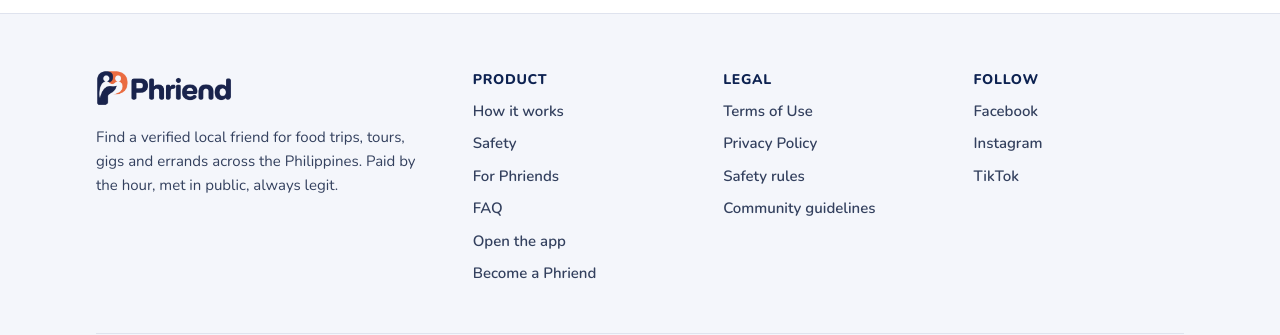
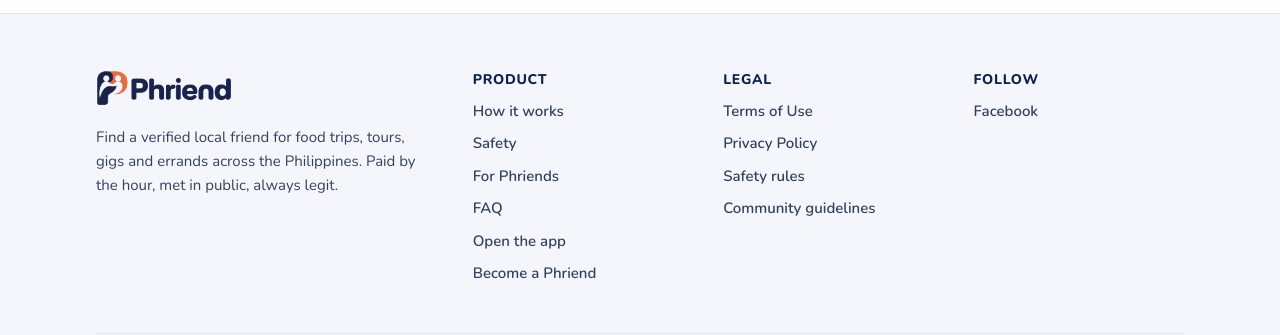
Before and after one commit to newmachinesph/phriend-web, a Next.js app: page / in a window 1280 px wide. Shown: the part 5118-5453 px from the top of the page. Built offline with nearby package versions, Linux system fonts and the light colour scheme; no server answers.

Commit message:
fix(site): link the Facebook page, hide Instagram and TikTok until they exist

```diff
--- a/components/site-footer.tsx
+++ b/components/site-footer.tsx
@@ -9,11 +9,11 @@ const LEGAL = [
   { href: "/community-guidelines", label: "Community guidelines" },
 ] as const;
 
-// ponytail: placeholder social handles; point at real pages once they exist.
+// Only accounts that exist are rendered; add the Instagram and TikTok URLs here once those pages are live.
 const SOCIAL = [
-  { href: "https://facebook.com/phriend.ph", label: "Facebook" },
-  { href: "https://instagram.com/phriend.ph", label: "Instagram" },
-  { href: "https://tiktok.com/@phriend.ph", label: "TikTok" },
+  { href: "https://facebook.com/phriendapp", label: "Facebook" },
+  { href: "", label: "Instagram" },
+  { href: "", label: "TikTok" },
 ] as const;
 
 const link = "rounded-md text-[15px] font-semibold text-body transition-colors hover:text-brand-text";
@@ -65,7 +65,7 @@ export function SiteFooter() {
             <h2 id="footer-social" className="text-sm font-extrabold uppercase tracking-wider text-ink">
               Follow
             </h2>
-            {SOCIAL.map((n) => (
+            {SOCIAL.filter((s) => s.href).map((n) => (
               <a key={n.href} href={n.href} rel="noreferrer" className={link}>
                 {n.label}
               </a>
```
